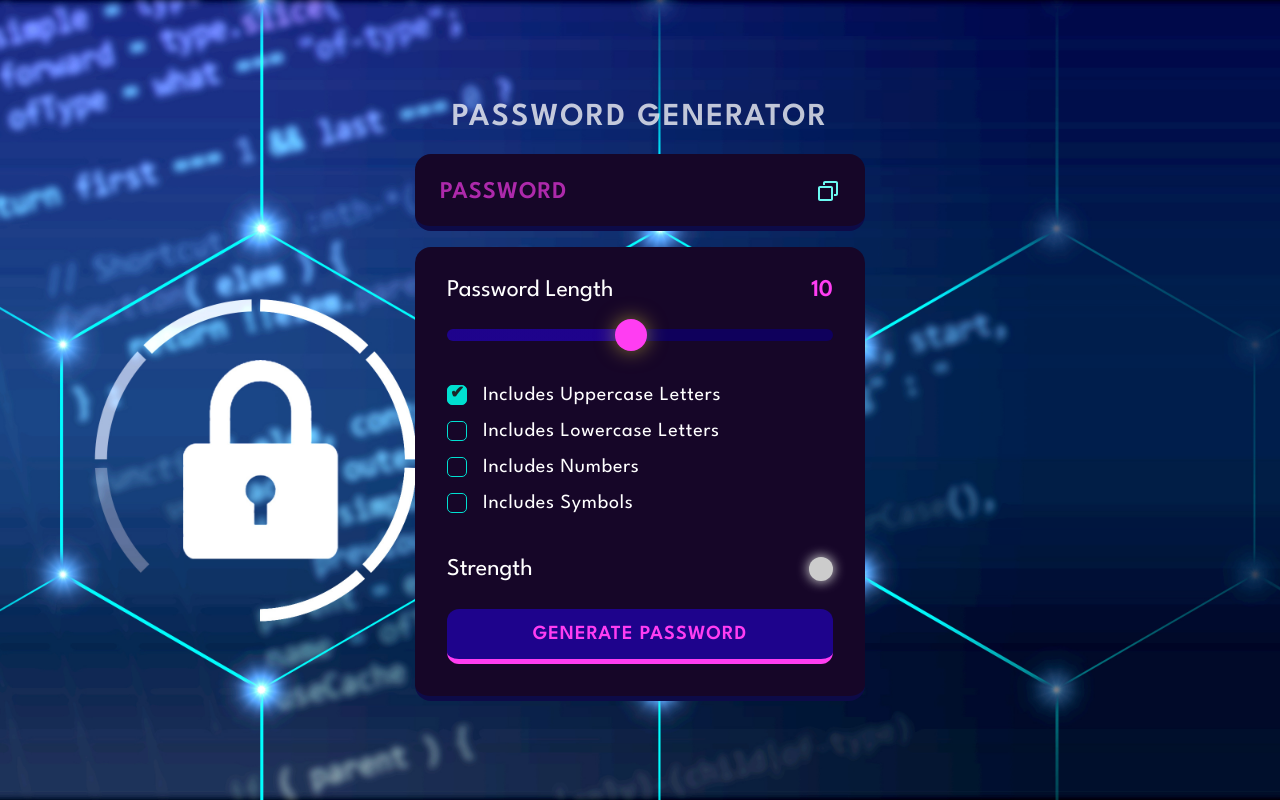
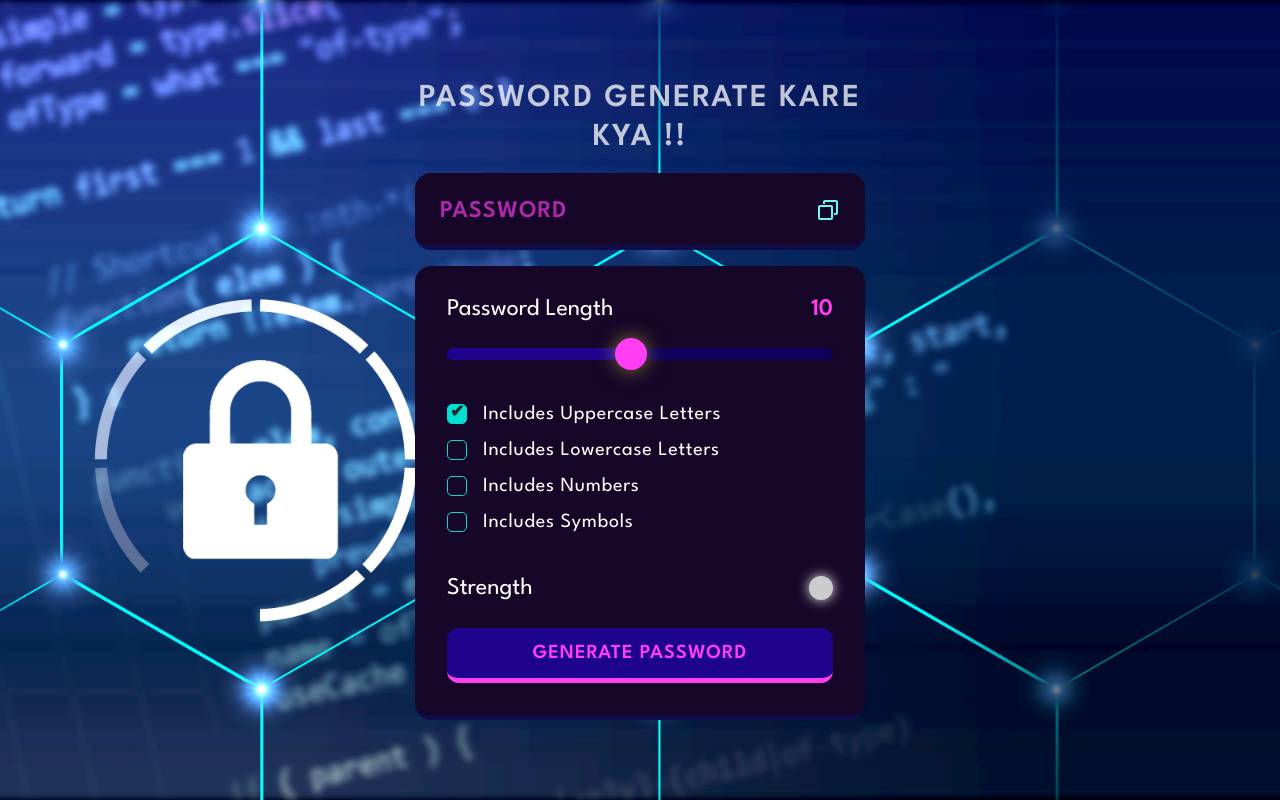
Before and after one commit to ayushmantam/password_generator, a plain HTML site: page index.html in a window 1280 px wide. Drawn offline with Linux system fonts and the light colour scheme.

Commit message:
password gene kare kya !

```diff
--- a/index.html
+++ b/index.html
@@ -16,7 +16,7 @@
     <div class="wrapper">
         <!-- container starts -->
         <div class="container">
-            <h1 class="app-name">Password Generator</h1>
+            <h1 class="app-name">Password Generate kare kya !!</h1>
 
             <!-- display container -->
             <div class="display-container">
```
